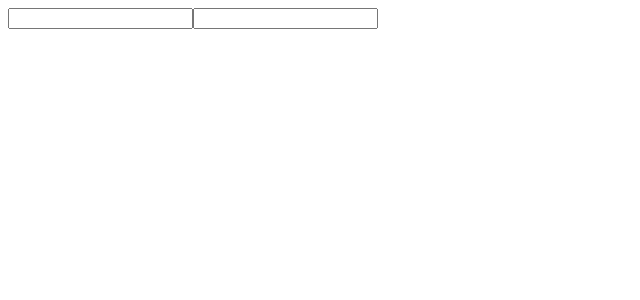
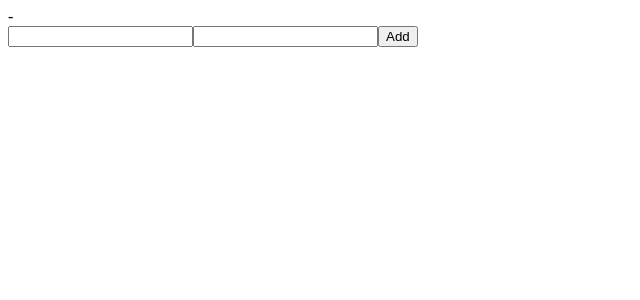
Before and after one commit to sultanaNargis03/React-01, a React (Vite) app: page / in a window 1280 px wide. Shown: the top 300 px of the page, without its empty margins (0-640 px from the left). Built offline with nearby package versions, Linux system fonts and the light colour scheme.

Commit message:
"Handling From Submission"

```diff
--- a/src/components/FormUser.jsx
+++ b/src/components/FormUser.jsx
@@ -2,9 +2,13 @@ import { useState } from "react";
 
 export default function FormUser() {
   const [name, setName] = useState({ firstName: "", lastName: "" });
-
+  function handleSubmit(e) {
+    e.preventDefault();
+    console.log(name);
+  }
   return (
     <div>
+      {name.firstName}-{name.lastName}
       <form>
         <input
           onChange={(e) => setName({ ...name, firstName: e.target.value })}
@@ -15,7 +19,8 @@ export default function FormUser() {
           onChange={(e) => setName({ ...name, lastName: e.target.value })}
           type="text"
           value={name.lastNamestName}
-        ></input>
+        />
+        <button onClick={(e) => handleSubmit(e)}>Add</button>
       </form>
     </div>
   );
```
